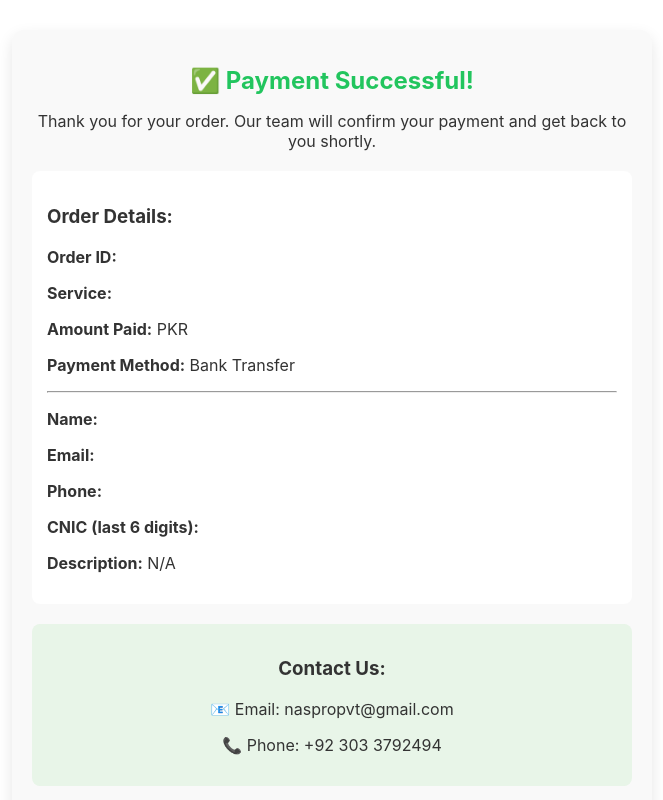
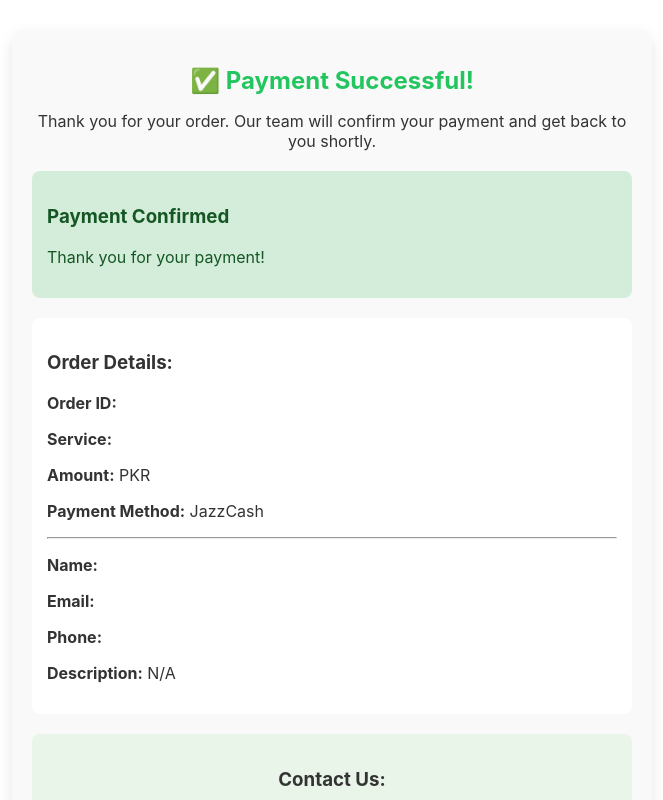
Before and after one commit to naspro-tech/naspro, a Next.js app: page /thankyou in a window 1280 px wide. Shown: the top 800 px of the page, without its empty margins (308-971 px from the left). Built offline with nearby package versions, Linux system fonts and the light colour scheme.

Commit message:
Update thankyou.js

```diff
--- a/pages/thankyou.js
+++ b/pages/thankyou.js
@@ -20,6 +20,24 @@ const containerStyle = {
   fontFamily: "'Inter', sans-serif",
   color: "#333",
   textAlign: "center",
+};
+
+const successBox = {
+  background: "#d4edda",
+  color: "#155724",
+  padding: "15px",
+  borderRadius: "8px",
+  margin: "20px 0",
+  textAlign: "left",
+};
+
+const errorBox = {
+  background: "#f8d7da",
+  color: "#721c24",
+  padding: "15px",
+  borderRadius: "8px",
+  margin: "20px 0",
+  textAlign: "left",
 };
 
 const detailsBox = {
@@ -62,6 +80,9 @@ export default function ThankYou() {
     phone: "",
     cnic: "",
     description: "",
+    responseCode: "",
+    responseMessage: "",
+    success: true
   });
 
   useEffect(() => {
@@ -71,55 +92,126 @@ export default function ThankYou() {
       amount,
       payment_method,
       transaction_id,
+      transactionId,
       name,
       email,
       phone,
       cnic,
       description,
+      responseCode,
+      responseMessage,
+      success,
+      error
     } = router.query;
+
+    // Check if this is a failed payment
+    if (success === 'false' || error) {
+      setOrder(prev => ({
+        ...prev,
+        success: false,
+        responseMessage: error || 'Payment failed'
+      }));
+      return;
+    }
 
     if (service && amount) {
       setOrder({
-        orderId,
+        orderId: orderId || transactionId,
         service,
         amount,
-        payment_method: payment_method || "Bank Transfer",
-        transaction_id,
+        payment_method: payment_method || "JazzCash",
+        transaction_id: transaction_id || transactionId,
         name,
         email,
         phone,
         cnic,
         description,
+        responseCode,
+        responseMessage,
+        success: responseCode === '000' || true
       });
     } else {
       // Fallback to localStorage
       const storedOrder = localStorage.getItem("lastOrder");
-      if (storedOrder) setOrder(JSON.parse(storedOrder));
+      if (storedOrder) {
+        const parsedOrder = JSON.parse(storedOrder);
+        setOrder(prev => ({
+          ...prev,
+          ...parsedOrder,
+          success: true
+        }));
+      }
     }
   }, [router.query]);
 
   const serviceLabel = SERVICE_LABELS[order.service] || order.service;
 
+  // Get response message based on code
+  const getResponseMessage = (code) => {
+    const messages = {
+      '000': 'Transaction Successful',
+      '001': 'Transaction Failed',
+      '002': 'Transaction Cancelled',
+      '003': 'Invalid Merchant ID',
+      '004': 'Invalid Password',
+      '005': 'Invalid OTP',
+      '006': 'Transaction Timeout',
+      '007': 'Invalid Transaction Amount',
+      '008': 'Insufficient Balance',
+      '009': 'Transaction Not Permitted',
+      '010': 'Invalid Currency',
+      '011': 'Invalid TxnRefNo',
+      '012': 'Duplicate TxnRefNo'
+    };
+    return messages[code] || order.responseMessage || 'Thank you for your payment!';
+  };
+
   return (
     <div style={containerStyle}>
+      {order.success ? (
+        <>
           <h1 style={{ fontSize: "1.5rem", marginBottom: 15, color: '#22c55e' }}>
             ✅ Payment Successful!
           </h1>
           <p>Thank you for your order. Our team will confirm your payment and get back to you shortly.</p>
+
+          {/* Success Message Box */}
+          <div style={successBox}>
+            <h3>Payment Confirmed</h3>
+            <p>{getResponseMessage(order.responseCode)}</p>
+            {order.responseCode && (
+              <p><strong>Response Code:</strong> {order.responseCode}</p>
+            )}
+          </div>
+        </>
+      ) : (
+        <>
+          <h1 style={{ fontSize: "1.5rem", marginBottom: 15, color: '#dc2626' }}>
+            ❌ Payment Failed
+          </h1>
+
+          {/* Error Message Box */}
+          <div style={errorBox}>
+            <h3>Payment Not Completed</h3>
+            <p>{order.responseMessage || 'There was an issue processing your payment.'}</p>
+            <p>Please try again or contact support if the problem persists.</p>
+          </div>
+        </>
+      )}
 
       {/* Order Summary */}
       <div style={detailsBox}>
         <h3>Order Details:</h3>
         <p><strong>Order ID:</strong> {order.orderId}</p>
         <p><strong>Service:</strong> {serviceLabel}</p>
-        <p><strong>Amount Paid:</strong> PKR {order.amount}</p>
-        <p><strong>Payment Method:</strong> {order.payment_method || 'Bank Transfer'}</p>
+        <p><strong>Amount:</strong> PKR {order.amount}</p>
+        <p><strong>Payment Method:</strong> {order.payment_method || 'JazzCash'}</p>
         {order.transaction_id && <p><strong>Transaction ID:</strong> {order.transaction_id}</p>}
         <hr style={{ margin: "10px 0" }} />
         <p><strong>Name:</strong> {order.name}</p>
         <p><strong>Email:</strong> {order.email}</p>
         <p><strong>Phone:</strong> {order.phone}</p>
-        <p><strong>CNIC (last 6 digits):</strong> {order.cnic}</p>
+        {order.cnic && <p><strong>CNIC (last 6 digits):</strong> {order.cnic}</p>}
         <p><strong>Description:</strong> {order.description || 'N/A'}</p>
       </div>
 
@@ -128,11 +220,22 @@ export default function ThankYou() {
         <h3>Contact Us:</h3>
         <p>📧 Email: naspropvt@gmail.com</p>
         <p>📞 Phone: +92 303 3792494</p>
+        <p>⏰ Response Time: Within 24 hours</p>
       </div>
 
+      <div style={{ display: 'flex', gap: '10px', justifyContent: 'center' }}>
         <button style={buttonStyle} onClick={() => router.push("/")}>
           Back to Home
         </button>
+        {!order.success && (
+          <button
+            style={{ ...buttonStyle, backgroundColor: '#dc2626' }}
+            onClick={() => router.push("/payment")}
+          >
+            Try Again
+          </button>
+        )}
+      </div>
     </div>
   );
     }
```
Lines whose indentation alone changed are shown as unchanged.
